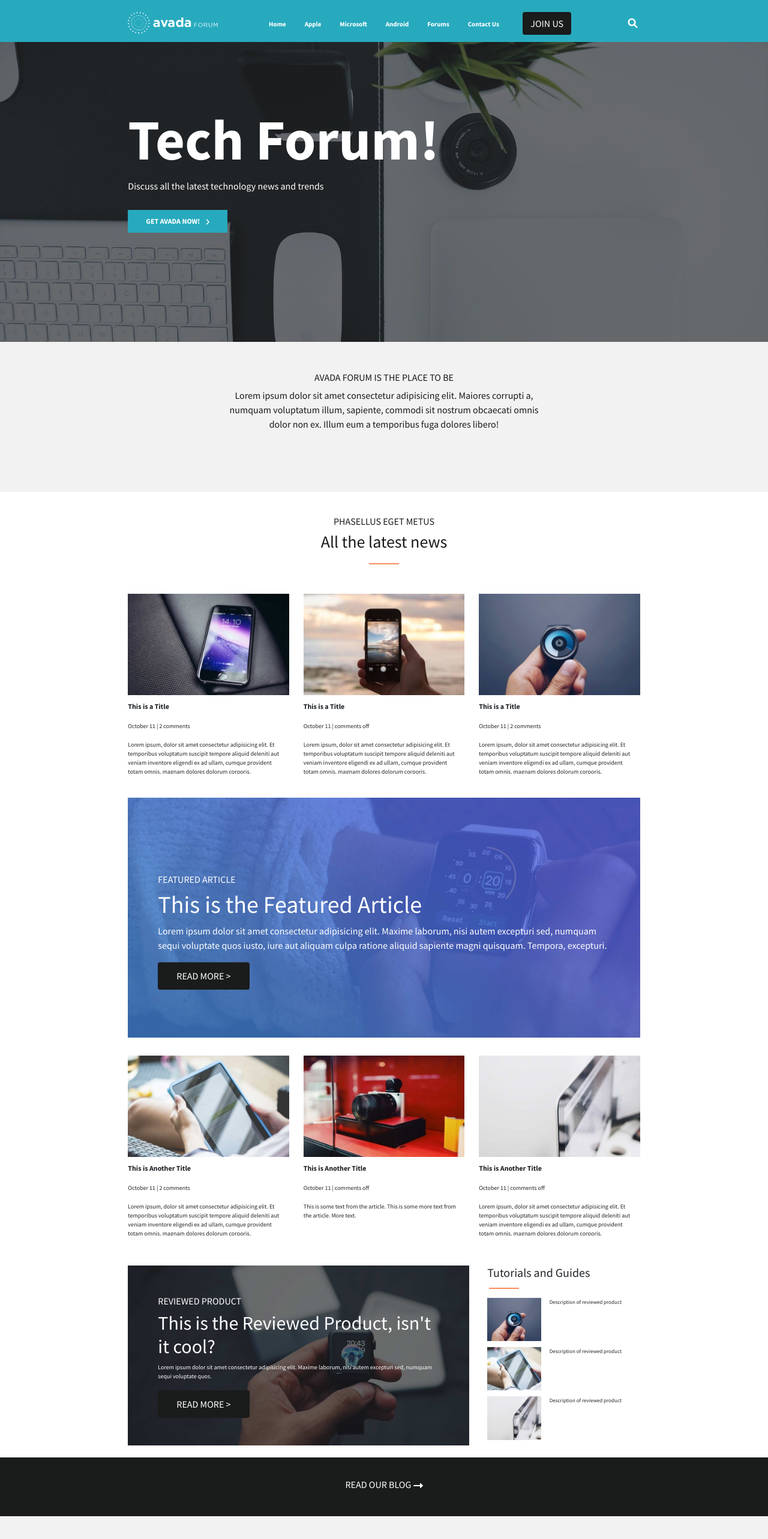
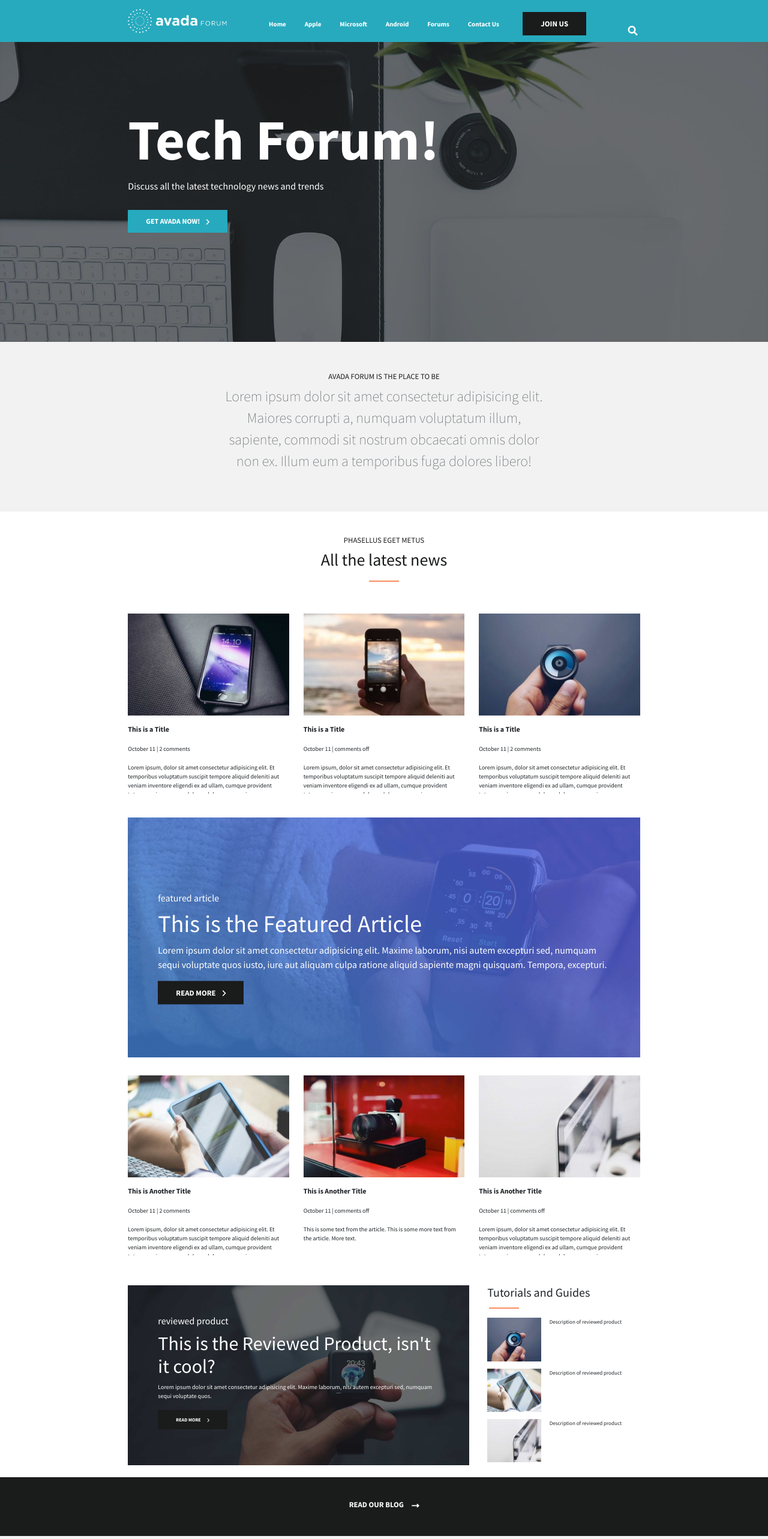
Before and after one commit to katiemathis/proj-html-vuejs, a Vue app: page / in a window 1280 px wide. Shown: the top 2566 px of the page at 60% size. Built offline with nearby package versions, Linux system fonts and the light colour scheme.

Commit message:
aggiustato style di bottoni

```diff
--- a/src/components/MyHeader.vue
+++ b/src/components/MyHeader.vue
@@ -3,8 +3,8 @@
     <div class="col-8 m-auto">
         <div class="row">
             <div class="col-3 logo_container">
-                <div class="logo">
-                    <img alt="Avada logo" src="../assets/images/logo.png">
+                <div class="logo_row">
+                    <img class="logo" alt="Avada logo" src="../assets/images/logo-2x.png">
                 </div>
             </div>
             <div class="col-6">
@@ -16,7 +16,7 @@
             </div>
             <div class="col-2">
                 <div class="button">
-                    <button class="btn btn_header">
+                    <button class="btn_header">
                         JOIN US
                     </button>
                 </div>
@@ -58,9 +58,19 @@ export default {
 
     .logo_container {
 
-        .logo {
-            margin-top: 20px;
+        .logo_row {
+            max-height: 70px;
 
+            .logo {
+                //margin-top: 20px;
+                max-height: 40px;
+                margin-top:15px;
+                object-fit: cover;
+                &:hover {
+                    cursor: pointer;
+                }
+
+            }
         }
 
     }
@@ -79,27 +89,43 @@ export default {
 
             li {
                 @include li-menu-horizontal;
-                a {
+                height: 70px;
+                &:hover {
+                    cursor: pointer;
+                    a {
+                        color: $colorSalmon;
+                    }
+                }
+
+                a{
                     color: $colorWhite;
                     text-decoration: none;
+                }
 
 
-              }
             }
 
         }
     }
 
     .btn_header {
+        @include all_caps_button;
         background-color: $colorShark;
         color: $colorWhite;
         margin-top: 20px;
+        &:hover {
+            color: $colorSalmon;
+        }
 
     }
 
     .fa-magnifying-glass {
         color: $colorWhite;
-        transform: translateY(60%)
+        //transform: translateY(60%);
+        &:hover {
+            cursor: pointer;
+            color: $colorSalmon;
+        }
     }
 }
 
--- a/src/components/partials/CallToAction.vue
+++ b/src/components/partials/CallToAction.vue
@@ -37,10 +37,15 @@ export default {
 
             .all_caps_title {
                 @include all-caps-title;
+                font-weight: 700;
                 line-height: 90px;
                 &:hover {
                     cursor: pointer;
                     color: $colorSalmon;
+                }
+
+                span {
+                    padding-left: 10px;
                 }
             }
         }
--- a/src/components/partials/FeaturedArticle.vue
+++ b/src/components/partials/FeaturedArticle.vue
@@ -9,7 +9,7 @@
                 iure aut aliquam culpa ratione aliquid sapiente magni quisquam.
                 Tempora, excepturi.</p>
                 <div class="col-6">
-                    <button class="btn read_more all_caps_title">read more > </button>
+                    <button class="read_more all_caps_button">read more<span><i class="fa-solid fa-angle-right"></i></span></button>
                 </div>
             </div>
 
@@ -43,8 +43,15 @@ export default {
         .featured_article_text {
             transform: translateY(40%);
 
-            .all_caps_title {
-            @include all-caps-title;
+            .all_caps_button {
+                @include all_caps_button;
+                &:hover {
+                    color: $colorEasternBlue;
+                }
+                span {
+                    padding-left: 10px;
+                }
+
             }
 
             .read_more {
--- a/src/components/partials/ForumSections.vue
+++ b/src/components/partials/ForumSections.vue
@@ -117,6 +117,7 @@ export default {
             background-color: $colorWhite;
             &:hover {
                 cursor: pointer;
+                border-top: solid 2px $colorSalmon;
             }
 
             .icon_image {
--- a/src/components/partials/MyGallery.vue
+++ b/src/components/partials/MyGallery.vue
@@ -35,15 +35,23 @@ export default {
     overflow: hidden;
     margin: 10px 0;
 
+
     img {
         width: 100%;
         object-fit: cover;
+        padding-bottom: 2px;
+        &:hover {
+            border-bottom: 2px solid $colorEasternBlue;
+            cursor: pointer;
+        }
     }
 
     .article_title {
         font-size: 12px;
         margin-top: 10px;
         font-weight: 600;
+        padding-top: 2px;
+
     }
 
     .article_date {
--- a/src/components/partials/MyJumbotron.vue
+++ b/src/components/partials/MyJumbotron.vue
@@ -47,12 +47,13 @@ export default {
         }
 
         .get_avada_button {
+            @include all_caps_button;
             background-color: $colorEasternBlue;
-            border: none;
             font-size: 12px;
-            color: $colorWhite;
-            padding: 10px 30px;
             font-weight: 700;
+            &:hover {
+                color: $colorSalmon;
+            }
 
             span {
                 padding-left: 10px;
--- a/src/components/partials/MySlider.vue
+++ b/src/components/partials/MySlider.vue
@@ -2,11 +2,11 @@
     <div class="slider_container">
         <div class="col-4 m-auto">
             <div class="row">
-                <div class="col join_text">
-                    <h1>Hey! Join our Community</h1>
-                    <p>Lorem ipsum dolor sit, amet consectetur adipisicing elit.
+                <div class="col join_contents">
+                    <h1 class="join_title">Hey! Join our Community</h1>
+                    <p class="join_text">Lorem ipsum dolor sit, amet consectetur adipisicing elit.
                         Cumque nemo deleniti voluptatum aliquam libero nobis a ipsam vel repellendus.</p>
-                    <button class="btn all-caps-title">Sign up ></button>
+                    <button class="all-caps-button">Sign up<span><i class="fa-solid fa-angle-right"></i></span></button>
                 </div>
             </div>
         </div>
@@ -33,17 +33,30 @@ export default {
     color: $colorWhite;
     text-align: center;
 
-    .join_text {
+    .join_contents {
         padding: 50px 20px;
 
-        p{
+        .join_title {
+            font-size: 50px;
+            font-weight: 700;
+        }
+
+
+        .join_text{
             font-size: small;
         }
 
-        .all-caps-title {
-            @include all-caps-title;
+        .all-caps-button {
+            @include all-caps-button;
             background-color: $colorEasternBlue;
             color: $colorWhite;
+            &:hover {
+                color: $colorSalmon;
+            }
+
+            span {
+                padding-left: 10px;
+            }
         }
 
     }
--- a/src/components/partials/ReviewedAndTutorials.vue
+++ b/src/components/partials/ReviewedAndTutorials.vue
@@ -7,7 +7,7 @@
                 <p>Lorem ipsum dolor sit amet consectetur adipisicing elit.
                 Maxime laborum, nisi autem excepturi sed, numquam sequi voluptate quos. </p>
                 <div class="col-6">
-                    <button class="btn read_more all_caps_title">read more > </button>
+                    <button class="read_more all_caps_button">read more<span><i class="fa-solid fa-angle-right"></i></span></button>
                 </div>
 
         </div>
@@ -69,8 +69,15 @@ export default {
         font-size: x-small;
         padding: 50px;
 
-        .all_caps_title {
-            @include all-caps-title;
+        .all_caps_button {
+            @include all-caps-button;
+            &:hover {
+                color: $colorEasternBlue;
+            }
+
+            span {
+                padding-left: 10px;
+            }
         }
 
         .read_more {
@@ -95,10 +102,17 @@ export default {
         .tutorial_tiles {
             max-height: 90px;
             margin-top: 10px;
+            margin-bottom: 2px;
+
 
             img {
                 width: 90px;
                 object-fit: cover;
+                padding-bottom: 2px;
+                &:hover {
+                    border-bottom: 2px solid $colorEasternBlue;
+                    cursor: pointer;
+                }
             }
 
             p {
--- a/src/components/partials/TopText.vue
+++ b/src/components/partials/TopText.vue
@@ -2,7 +2,11 @@
     <div class="top-text-container">
         <div class="col-6 m-auto">
             <div class="row top-text">
-                <h6 class="all_caps_title">avada forum is the place to be</h6>                    <p>Lorem ipsum dolor sit amet consectetur adipisicing elit. Maiores corrupti a, numquam voluptatum illum, sapiente, commodi sit nostrum obcaecati omnis dolor non ex. Illum eum a temporibus fuga dolores libero!</p>
+                <h6 class="all_caps_title">avada forum is the place to be</h6>
+                <p>Lorem ipsum dolor sit amet consectetur adipisicing elit.
+                    Maiores corrupti a, numquam voluptatum illum, sapiente,
+                    commodi sit nostrum obcaecati omnis dolor non ex.
+                    Illum eum a temporibus fuga dolores libero!</p>
             </div>
         </div>
     </div>
@@ -32,6 +36,12 @@ export default {
             @include all-caps-title;
         }
 
+            p {
+                color: $colorNevada;
+                font-weight: 200;
+                font-size: 1.5em;
+            }
+
     }
 }
 
--- a/src/style/general.scss
+++ b/src/style/general.scss
@@ -5,6 +5,7 @@ $colorWhite: #fff;
 $colorLightGrey: #f2f2f2;
 $colorSilverChalice: #aeaeae;
 $colorNevada: #62676c;
+$colorSanMarino: #4562b0;
 
 @mixin li-menu-horizontal {
     display: inline-block;
@@ -20,6 +21,18 @@ $colorNevada: #62676c;
 
 @mixin all-caps-title {
     text-transform: uppercase;
+    font-size: 0.8em;
+    font-weight: 400;
+}
+
+@mixin all-caps-button {
+  text-transform: uppercase;
+  font-size: 0.8em;
+  font-weight: 700;
+  border: none;
+  color: $colorWhite;
+  padding: 10px 30px;
+
 }
 
 /*scss stolen from my dc comics project*/
```
